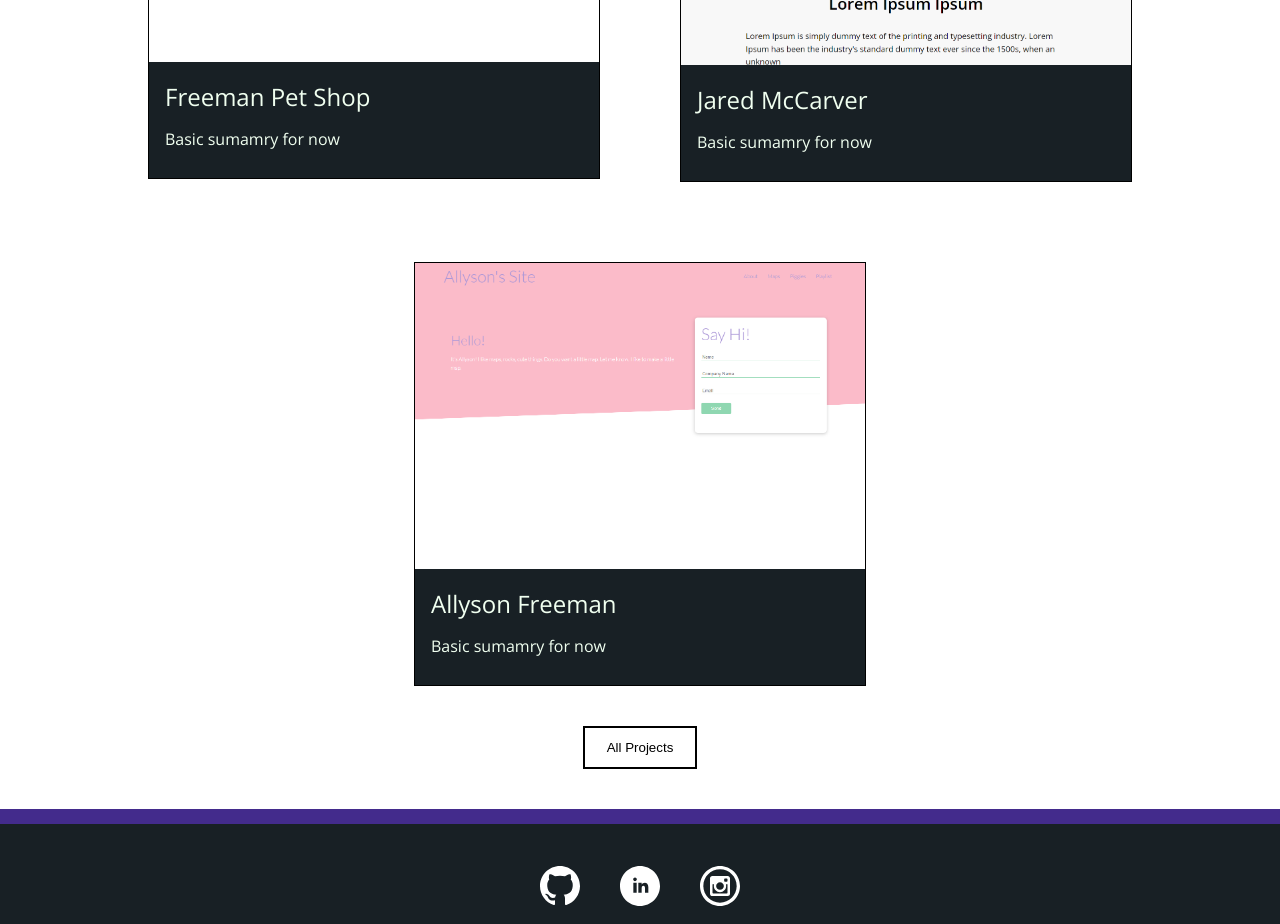
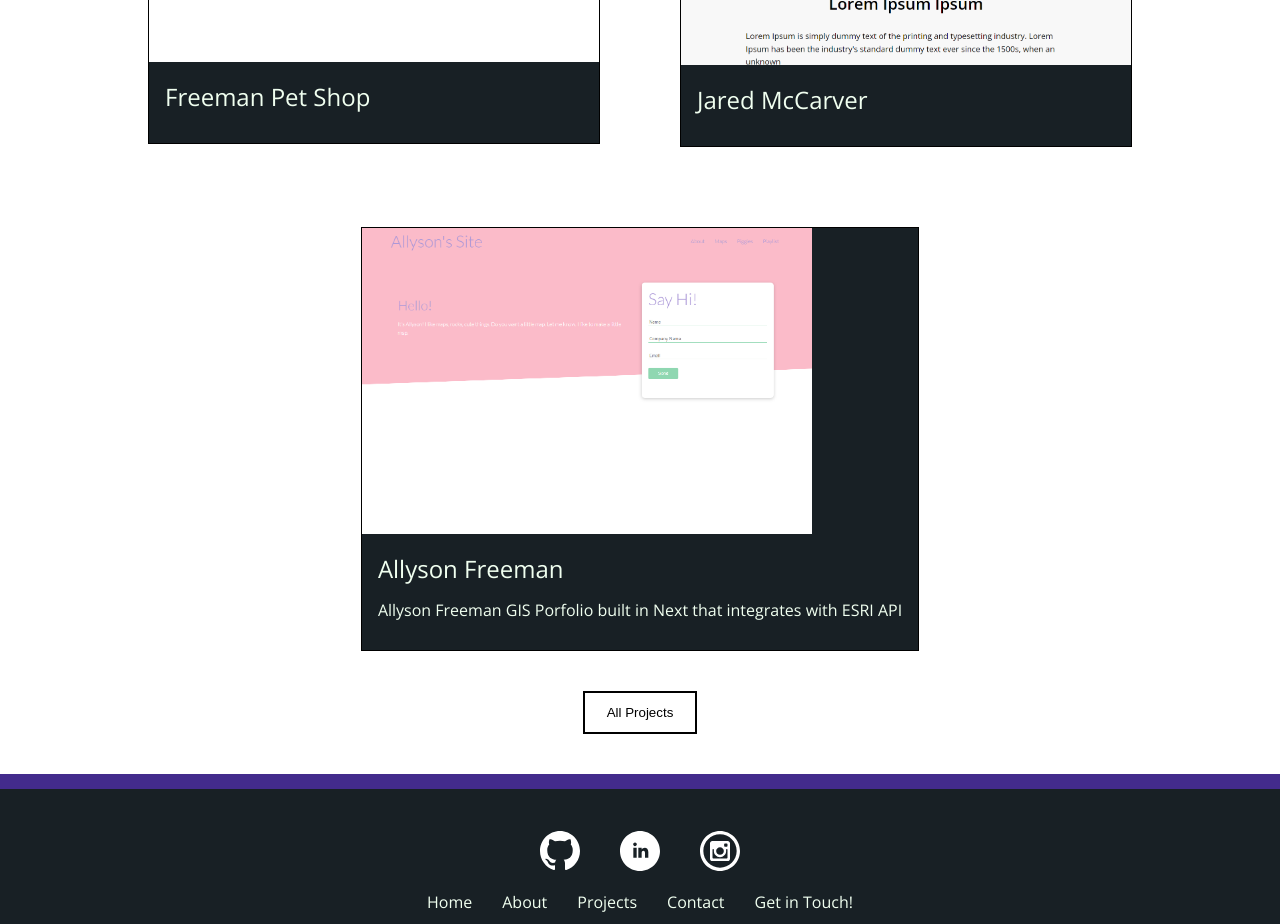
Before and after one commit to jsmccarver/Jared-Porfolio, a Next.js app: page / in a window 1280 px wide. Shown: the part 1400-2324 px from the top of the page. Built offline with nearby package versions, Linux system fonts and the light colour scheme.

Commit message:
added text

```diff
--- a/pages/index.js
+++ b/pages/index.js
@@ -6,18 +6,23 @@ export default function Home() {
   const Projects = [
     {
       Name: "Freeman Pet Shop",
-      Link: "https://jmccarver.com/projects",
+      Link: "https://freemanpets.com",
       img: "./Allyson_site_thumb.png",
+      description:
+        "Simple CRUD forum built in Django to share posts about your pets. Includes adoptions section.",
     },
     {
       Name: "Jared McCarver",
       Link: "https://allysonfreeman.com/",
       img: "./jared_site_thumb.png",
+      description: "Personal porfolio built using React and Next JS",
     },
     {
       Name: "Allyson Freeman",
       Link: "https://allysonfreeman.com/",
       img: "./Allyson_site_thumb.png",
+      Description:
+        "Allyson Freeman GIS Porfolio built in Next that integrates with ESRI API",
     },
   ];
   return (
@@ -70,7 +75,7 @@ export default function Home() {
                     <a href={Project.Link}>
                       <h3>{Project.Name}</h3>
                     </a>
-                    <p>Basic sumamry for now</p>
+                    <p>{Project.Description}</p>
                   </div>
                 </div>
               ))}
```
